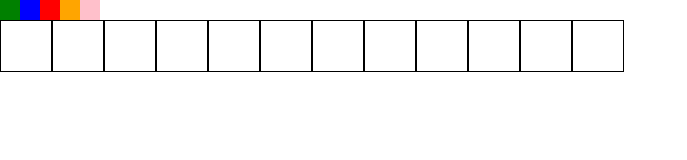
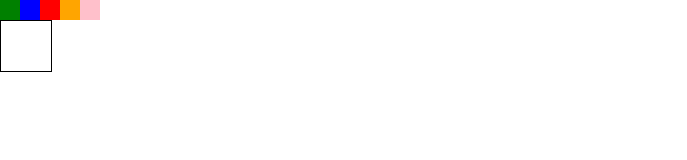
Before and after one commit to Skyller360/swipe-it, a React app: page / in a window 1280 px wide. Shown: the whole page, without its empty margins (0-687 px from the left). Built offline with nearby package versions, Linux system fonts and the light colour scheme.

Commit message:
Add color checking

```diff
--- a/src/views/App.js
+++ b/src/views/App.js
@@ -28,7 +28,7 @@ class App extends Component {
     super();
     this.state = {
       colors: ['green', 'blue', 'red', 'orange', 'pink'],
-      squares: 12
+      squares: ['green']
     };
   }
 
@@ -40,15 +40,8 @@ class App extends Component {
     return <div key={`div_${color}`}> <Palette color={color} key={`palette_${color}`} click={() => this.switchColor(color)} /> </div>
   }
 
-  constructSquares() {
-    let result = [];
-    for (let i = 0; i < this.state.squares; i++) {
-      result = [
-        ...result,
-        <div key={`div_${i}`}> <Square key={`square_${i}`} color={this.props.color} /> </div>
-      ]
-    }
-    return result;
+  constructSquares(color, shouldBe) {
+    return <div key={`div_square_${color}`}> <Square key={`square_${color}`} color={color} shouldBe={shouldBe} /> </div>;
   }
 
   render() {
@@ -58,7 +51,7 @@ class App extends Component {
           { this.state.colors.map(color => this.constructPalettes(color)) }
         </div>
         <div className="App_square">
-          { this.constructSquares() }
+          { this.state.squares.map(color => this.constructSquares(color, color)) }
         </div>
       </div>
     );
--- a/src/views/components/Square/Square.js
+++ b/src/views/components/Square/Square.js
@@ -14,17 +14,21 @@ class Square extends Component {
   constructor(props) {
     super(props);
     this.state = {
-      color: this.props.color
+      color: this.props.color,
+      shouldBe: this.props.shouldBe
     };
   }
 
   componentWillMount() {
+    console.log('props', this.props);
   }
 
   switchColor() {
-    this.setState({
-      color: this.props.color
-    });
+    if (this.props.color === this.state.shouldBe) {
+      this.setState({
+        color: this.props.color
+      });
+    }
   }
 
   render() {
--- a/src/views/components/Square/Square.scss
+++ b/src/views/components/Square/Square.scss
@@ -8,6 +8,7 @@
     &_red {
         background: red;
     }
+
     &_blue {
         background: blue;
     }
```
